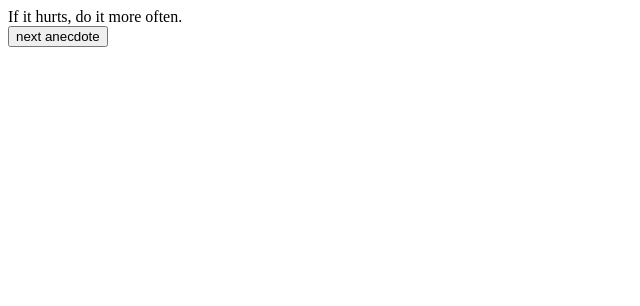
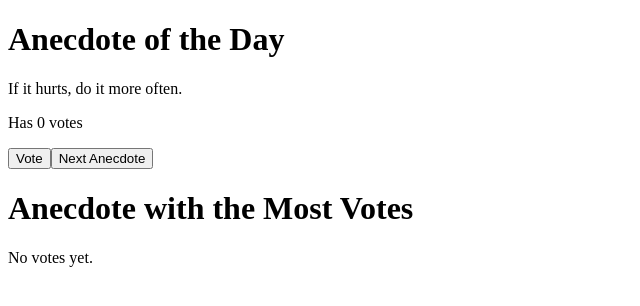
Before and after one commit to iamvartikasingh/fullstackopen, a React (Vite) app in the folder part1/anecdotes/: page / in a window 1280 px wide. Shown: the top 306 px of the page, without its empty margins (0-640 px from the left). Built offline with nearby package versions, Linux system fonts and the light colour scheme.

Commit message:
anecdote 1.13

```diff
--- a/part1/anecdotes/src/App.jsx
+++ b/part1/anecdotes/src/App.jsx
@@ -13,19 +13,39 @@
   ]
 
   const [selected, setSelected] = useState(0)
-  const handleClick= () => {
+    const [votes, setVotes] = useState(Array(anecdotes.length).fill(0));  // Initialize votes array
+
+  // Function to handle voting
+  const handleVote = () => {
+    const copy = [...votes];      // Copy the votes array
+    copy[selected] += 1;          // Increment vote for the selected anecdote
+    setVotes(copy);               // Update the state
+  };
+  const handleNextAnecdote= () => {
     const r = Math.floor(Math.random()*anecdotes.length);
     setSelected(r);
   }
 
+  const mostVotesIndex = votes.indexOf(Math.max(...votes));
+
   return (
     <div>
-      {anecdotes[selected]}
-      <div>
-      <button onClick={handleClick}>next anecdote</button>
+      <h1>Anecdote of the Day</h1>
+      <p>{anecdotes[selected]}</p>
+      <p>Has {votes[selected]} votes</p>
 
-      </div>
+      <button onClick={handleVote}>Vote</button>
+      <button onClick={handleNextAnecdote}>Next Anecdote</button>
 
+      <h1>Anecdote with the Most Votes</h1>
+      {votes[mostVotesIndex] > 0 ? (
+        <>
+          <p>{anecdotes[mostVotesIndex]}</p>
+          <p>Has {votes[mostVotesIndex]} votes</p>
+        </>
+      ) : (
+        <p>No votes yet.</p>
+      )}
     </div>
   )
 }
```
